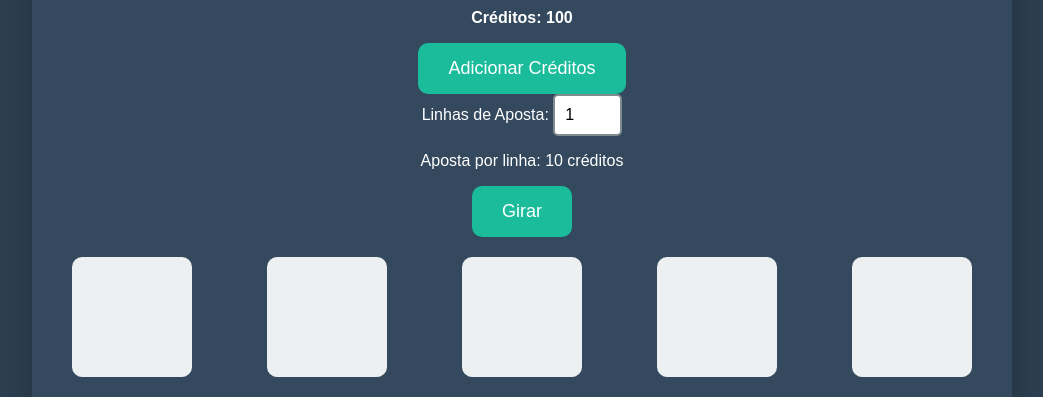
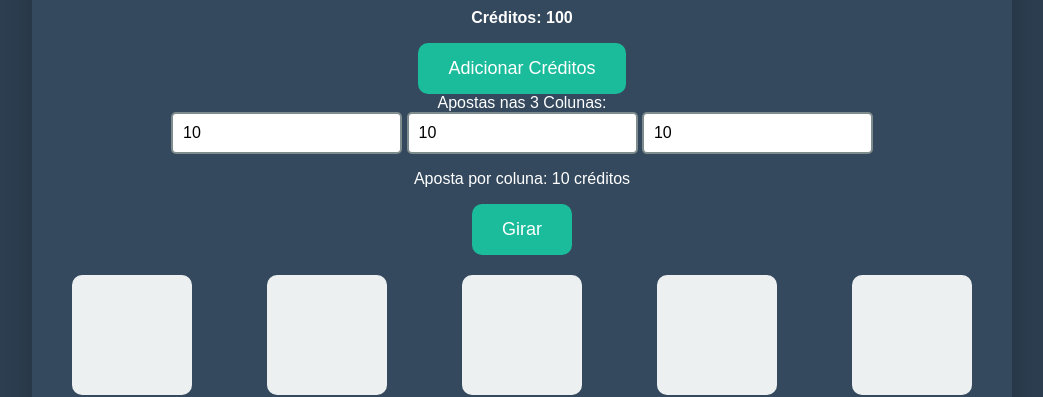
Before and after one commit to leorota21/caca-niquel, a plain HTML site: page index.html in a window 1280 px wide. Shown: the part 133-530 px from the top of the page, without its empty margins (118-1161 px from the left). Drawn offline with Linux system fonts and the light colour scheme.

Commit message:
Update index.html

```diff
--- a/index.html
+++ b/index.html
@@ -3,7 +3,7 @@
 <head>
     <meta charset="UTF-8">
     <meta name="viewport" content="width=device-width, initial-scale=1.0">
-    <title>Caça-Níquel de Cassino</title>
+    <title>Caça-Níquel Cassino</title>
     <link rel="stylesheet" href="style.css">
 </head>
 <body>
@@ -17,16 +17,21 @@
                 <button id="add-credits-button">Adicionar Créditos</button>
             </div>
 
+            <!-- Apostas em 3 Colunas -->
             <div class="bet-panel">
-                <label for="bet-lines">Linhas de Aposta:</label>
-                <input type="number" id="bet-lines" min="1" max="5" value="1">
-                <p>Aposta por linha: <span id="line-bet">10</span> créditos</p>
+                <label for="bet-lines">Apostas nas 3 Colunas:</label>
+                <div class="bet-columns">
+                    <input type="number" class="bet-column" id="bet-column-1" min="1" value="10" />
+                    <input type="number" class="bet-column" id="bet-column-2" min="1" value="10" />
+                    <input type="number" class="bet-column" id="bet-column-3" min="1" value="10" />
+                </div>
+                <p>Aposta por coluna: <span id="line-bet">10</span> créditos</p>
             </div>
 
             <button id="spin-button" class="spin-button">Girar</button>
         </div>
 
-        <!-- Máquina de Slots -->
+        <!-- Máquina de Slots (com 5 rolos) -->
         <div class="slot-machine">
             <div class="slot" id="slot1"></div>
             <div class="slot" id="slot2"></div>
```
